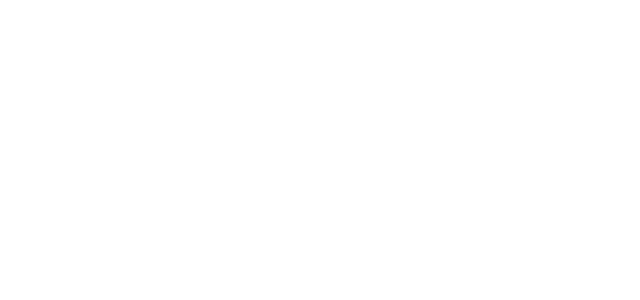
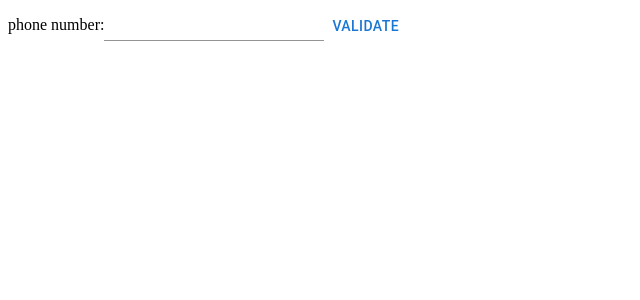
Before and after one commit to chauchakching/phone-validator-demo, a React (Vite) app in the folder client/: page / in a window 1280 px wide. Shown: the top 300 px of the page, without its empty margins (0-640 px from the left). Built offline with nearby package versions, Linux system fonts and the light colour scheme.

Commit message:
feat: create first input, button and form

```diff
--- a/client/src/App.tsx
+++ b/client/src/App.tsx
@@ -1,7 +1,21 @@
+import { Button, Input } from '@mui/material'
+import { Box } from '@mui/system'
+import React from 'react'
+
 function App () {
+  const handleSubmit = (event: React.FormEvent<HTMLFormElement>) => {
+    event.preventDefault()
+    const data = new FormData(event.currentTarget)
+    console.log(data)
+    console.log('phone:', data.get('phone'))
+  }
   return (
     <div className="App">
-
+      <Box component="form" onSubmit={handleSubmit}>
+        phone number:
+        <Input name="phone" id="phone" />
+        <Button type="submit">validate</Button>
+      </Box>
     </div>
   )
 }
```
